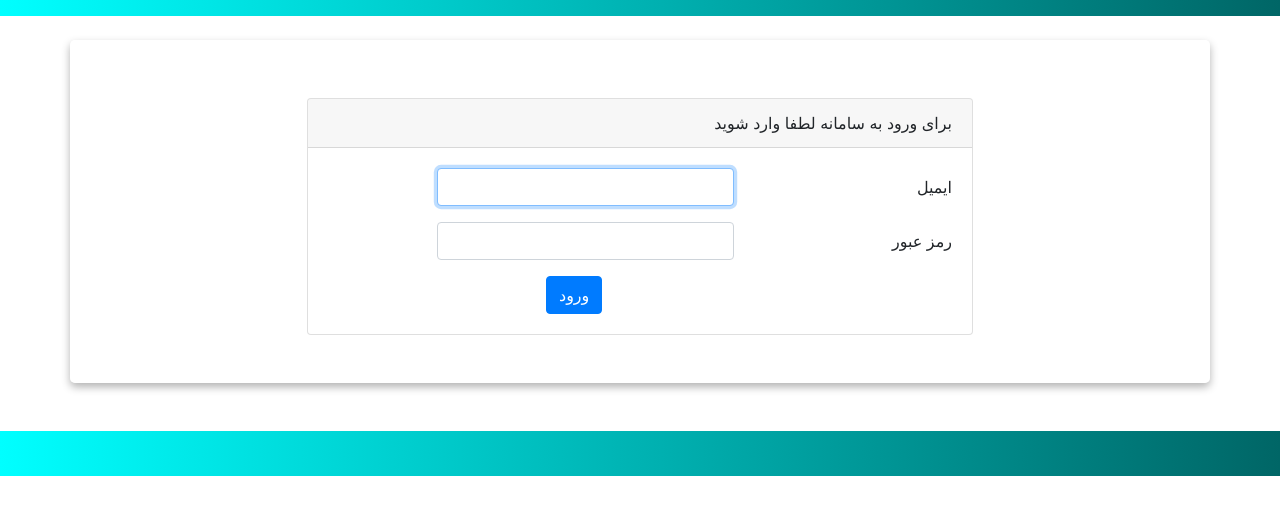
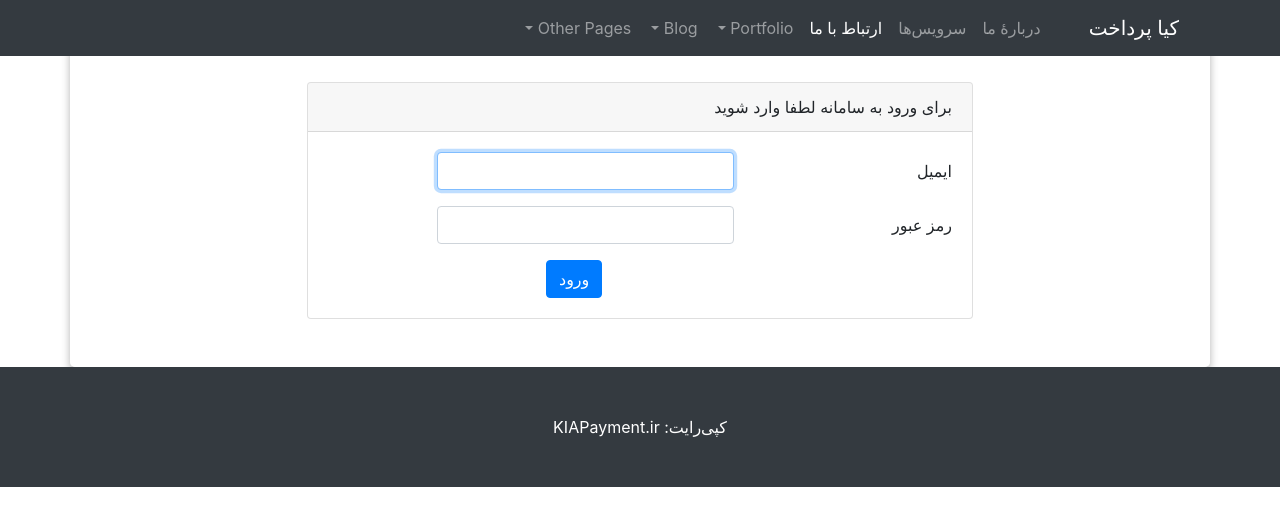
Before and after one commit to iranpak/KIA_payment, a Django app: page /login/ in a window 1280 px wide. Shown: the top 526 px of the page. Run offline with Django 3.2, Linux system fonts and the light colour scheme; some libraries are stand-ins or nearby versions.

Commit message:
some small changes in header/footer

```diff
--- a/templates/KIA_section/header.html
+++ b/templates/KIA_section/header.html
@@ -1,15 +1,80 @@
-<nav class="navbar navbar-expand-lg" style=" background: linear-gradient(to right, #00ffff, #006666);">
+{#<nav class="navbar navbar-expand-lg" style=" background: linear-gradient(to right, #00ffff, #006666);">#}
 {#    @if(auth()->check())#}
 {#    #}
 {#    @endif#}
-    <button class="navbar-toggler" type="button" data-toggle="collapse" data-target="#navbarSupportedContent"
-            aria-controls="navbarSupportedContent" aria-expanded="false" aria-label="Toggle navigation">
-        <span class="navbar-toggler-icon"></span>
-    </button>
-</nav>
+{#    <button class="navbar-toggler" type="button" data-toggle="collapse" data-target="#navbarSupportedContent"#}
+{#            aria-controls="navbarSupportedContent" aria-expanded="false" aria-label="Toggle navigation">#}
+{#        <span class="navbar-toggler-icon"></span>#}
+{#    </button>#}
+{#</nav>#}
+
+<nav class="navbar fixed-top navbar-expand-lg navbar-dark bg-dark fixed-top">
+      <div class="container">
+        <a class="navbar-brand" href="index.html">کیا پرداخت</a>
+        <button class="navbar-toggler navbar-toggler-right" type="button" data-toggle="collapse" data-target="#navbarResponsive" aria-controls="navbarResponsive" aria-expanded="false" aria-label="Toggle navigation">
+          <span class="navbar-toggler-icon"></span>
+        </button>
+        <div class="collapse navbar-collapse" id="navbarResponsive">
+          <ul class="navbar-nav ml-auto">
+            <li class="nav-item">
+              <a class="nav-link" href="about.html">دربارهٔ ما</a>
+            </li>
+            <li class="nav-item">
+              <a class="nav-link" href="services.html">سرویس‌ها</a>
+            </li>
+            <li class="nav-item active">
+              <a class="nav-link" href="contact.html">ارتباط با ما</a>
+            </li>
+            <li class="nav-item dropdown">
+              <a class="nav-link dropdown-toggle" href="#" id="navbarDropdownPortfolio" data-toggle="dropdown" aria-haspopup="true" aria-expanded="false">
+                Portfolio
+              </a>
+              <div class="dropdown-menu dropdown-menu-right" aria-labelledby="navbarDropdownPortfolio">
+                <a class="dropdown-item" href="portfolio-1-col.html">1 Column Portfolio</a>
+                <a class="dropdown-item" href="portfolio-2-col.html">2 Column Portfolio</a>
+                <a class="dropdown-item" href="portfolio-3-col.html">3 Column Portfolio</a>
+                <a class="dropdown-item" href="portfolio-4-col.html">4 Column Portfolio</a>
+                <a class="dropdown-item" href="portfolio-item.html">Single Portfolio Item</a>
+              </div>
+            </li>
+            <li class="nav-item dropdown">
+              <a class="nav-link dropdown-toggle" href="#" id="navbarDropdownBlog" data-toggle="dropdown" aria-haspopup="true" aria-expanded="false">
+                Blog
+              </a>
+              <div class="dropdown-menu dropdown-menu-right" aria-labelledby="navbarDropdownBlog">
+                <a class="dropdown-item" href="blog-home-1.html">Blog Home 1</a>
+                <a class="dropdown-item" href="blog-home-2.html">Blog Home 2</a>
+                <a class="dropdown-item" href="blog-post.html">Blog Post</a>
+              </div>
+            </li>
+            <li class="nav-item dropdown">
+              <a class="nav-link dropdown-toggle" href="#" id="navbarDropdownBlog" data-toggle="dropdown" aria-haspopup="true" aria-expanded="false">
+                Other Pages
+              </a>
+              <div class="dropdown-menu dropdown-menu-right" aria-labelledby="navbarDropdownBlog">
+                <a class="dropdown-item" href="full-width.html">Full Width Page</a>
+                <a class="dropdown-item" href="sidebar.html">Sidebar Page</a>
+                <a class="dropdown-item" href="faq.html">FAQ</a>
+                <a class="dropdown-item" href="404.html">404</a>
+                <a class="dropdown-item" href="pricing.html">Pricing Table</a>
+              </div>
+            </li>
+          </ul>
+        </div>
+      </div>
+    </nav>
 
 {% block master_content %}{% endblock %}
 
-<div class="container-fluid mt-5" style="height: 45px; background: linear-gradient(to right, #00ffff, #006666);">
+<script src="https://code.jquery.com/jquery-3.3.1.slim.min.js" integrity="sha384-q8i/X+965DzO0rT7abK41JStQIAqVgRVzpbzo5smXKp4YfRvH+8abtTE1Pi6jizo" crossorigin="anonymous"></script>
+<script src="https://cdnjs.cloudflare.com/ajax/libs/popper.js/1.14.3/umd/popper.min.js" integrity="sha384-ZMP7rVo3mIykV+2+9J3UJ46jBk0WLaUAdn689aCwoqbBJiSnjAK/l8WvCWPIPm49" crossorigin="anonymous"></script>
+<script src="https://stackpath.bootstrapcdn.com/bootstrap/4.1.3/js/bootstrap.min.js" integrity="sha384-ChfqqxuZUCnJSK3+MXmPNIyE6ZbWh2IMqE241rYiqJxyMiZ6OW/JmZQ5stwEULTy" crossorigin="anonymous"></script>
 
-</div>
+{#<div class="container-fluid mt-5" style="height: 45px; background: linear-gradient(to right, #00ffff, #006666);">#}
+{#</div>#}
+
+<footer class="py-5 bg-dark" dir="rtl">
+    <div class="container">
+    <p class="m-0 text-center text-white">کپی‌رایت: KIAPayment.ir</p>
+    </div>
+</footer>
```
